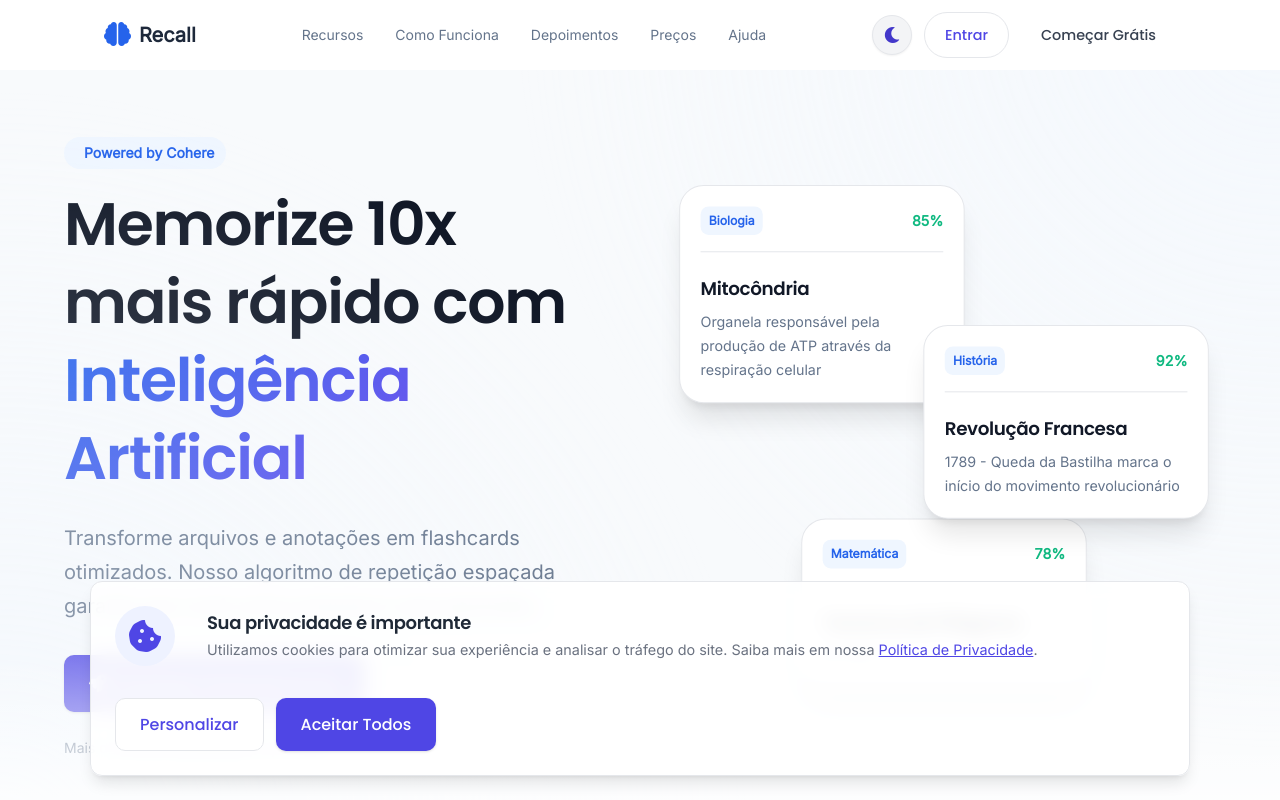
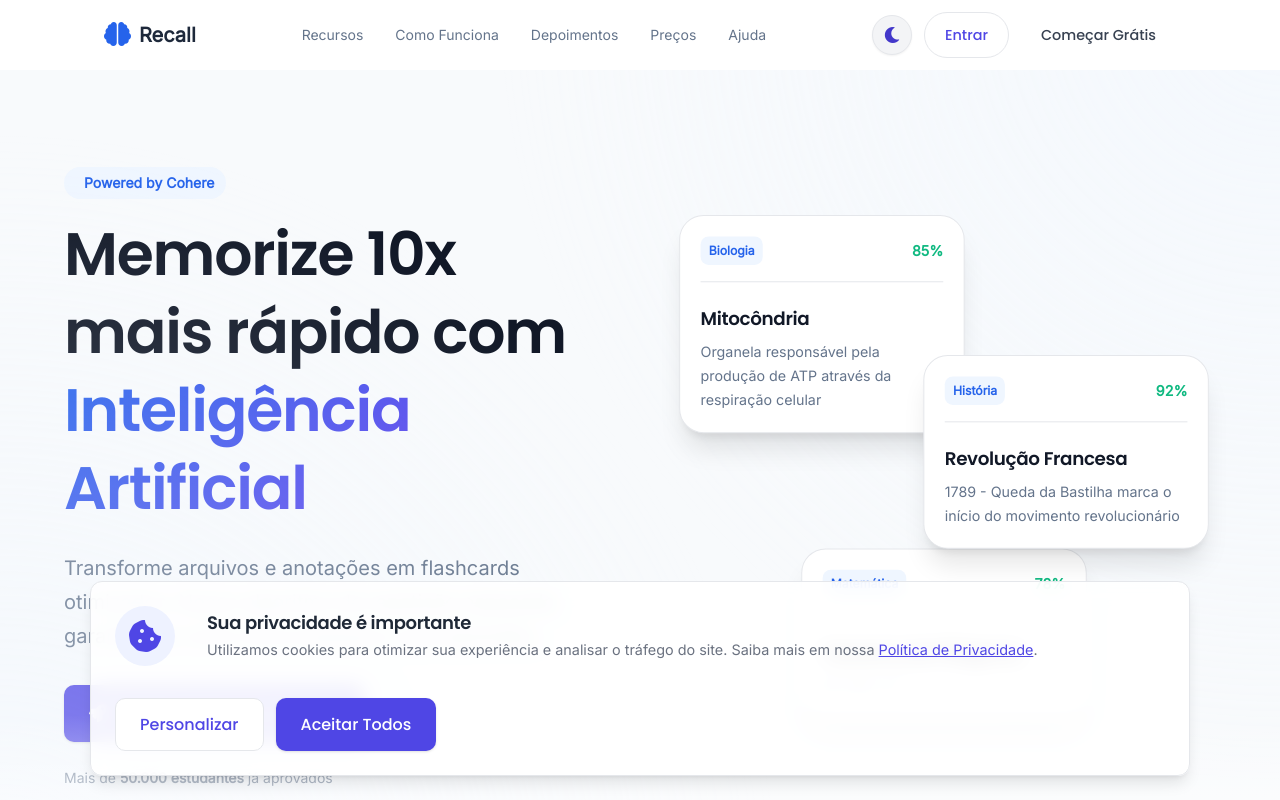
Before and after one commit to RD1707/project-recall, a React (Vite) app in the folder frontend/: page / in a window 1280 px wide. Shown: the top 800 px of the page. Built offline with nearby package versions, Linux system fonts and the light colour scheme.

Commit message:
Update landing.css

```diff
--- a/frontend/src/assets/css/landing.css
+++ b/frontend/src/assets/css/landing.css
@@ -377,8 +377,8 @@ section {
 }
 
 .hero {
-    padding-top: calc(var(--header-height) + var(--space-16));
-    padding-bottom: var(--space-24);
+    padding-top: calc(var(--header-height) + var(--space-16) + 30px);
+    padding-bottom: calc(var(--space-24) + 30px);
     background: var(--color-bg-light);
     position: relative;
     overflow: hidden;
```
